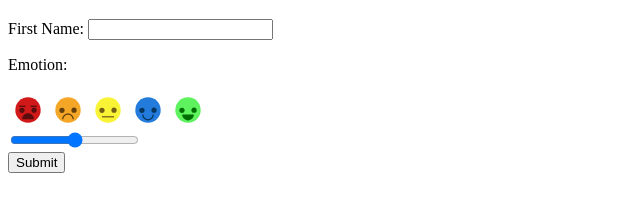
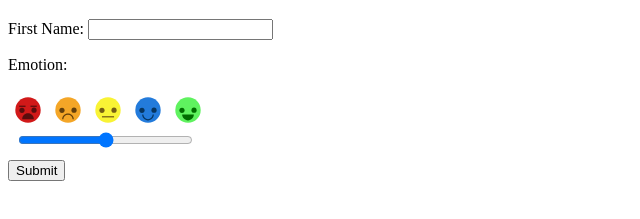
Before and after one commit to cse110-sp24-group3/warmup-exercise, a plain HTML site: page index.html in a window 1280 px wide. Shown: the part 61-280 px from the top of the page, without its empty margins (0-640 px from the left). Drawn offline with Linux system fonts and the light colour scheme.

Commit message:
[feat] aligned sliding bar with emoji icons

```diff
--- a/index.css
+++ b/index.css
@@ -1,6 +1,17 @@
+.slidecontainer {
+    width: 195px;
+    display: flex;
+    flex-direction: column;
+    align-items: center;
+    margin-left: 0;
+    padding-bottom: 10px;
+}
+
 .emoji_container {
     display: flex;
     flex-wrap: nowrap;
+    justify-content: space-between;
+    width: 100%;
 }
 
 img {
@@ -8,3 +19,9 @@ img {
     width: 30px;
     padding: 5px 5px 5px 5px
 }
+
+.slider {
+    display: flex;
+    justify-content: center;
+    width: 90%
+}
--- a/index.html
+++ b/index.html
@@ -15,8 +15,8 @@
                 <div>
                     First Name: <Input type="text">
                 </div>
+                <p>Emotion:</p>
                 <div class="slidecontainer">
-                    <p>Emotion:</p>
                     <div class="emoji_container">
                         <img src="images/1.svg" alt="Angry Emotion">
                         <img src="images/2.svg" alt="Sad Emotion">
```
